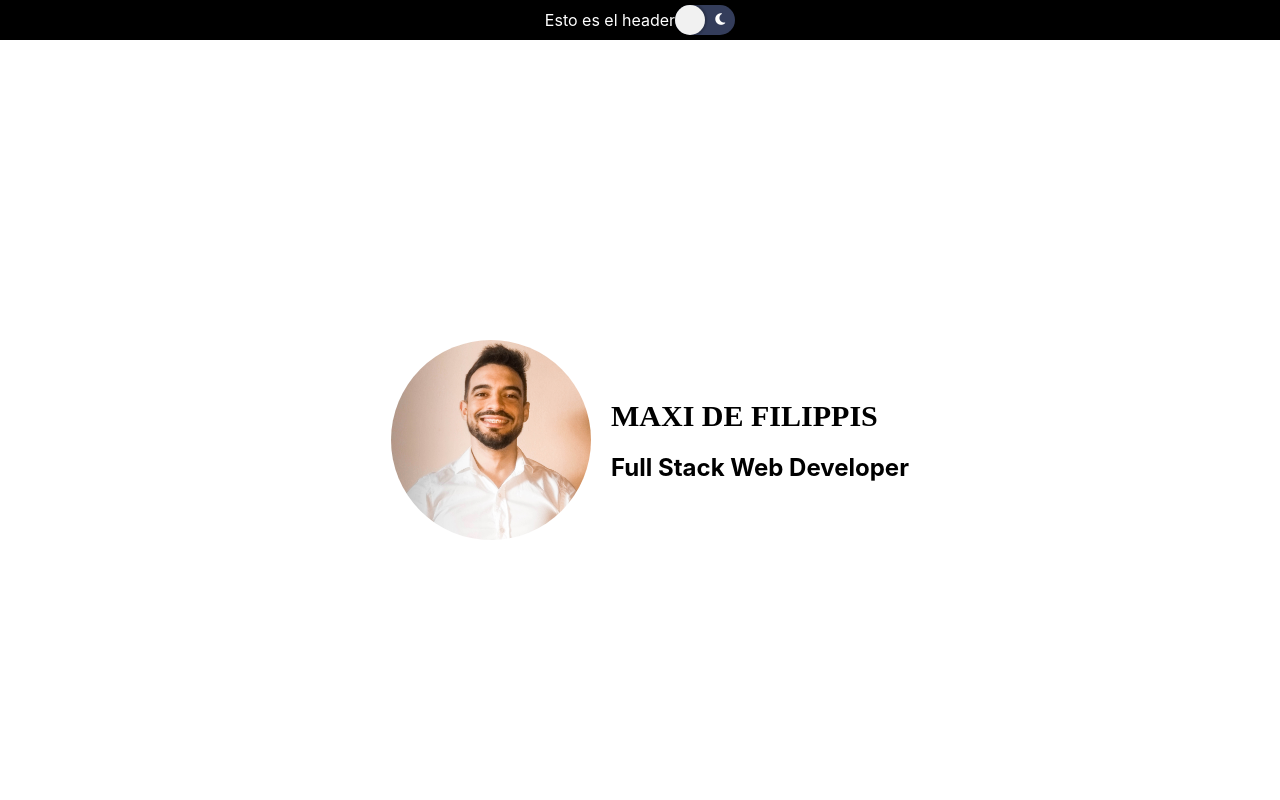
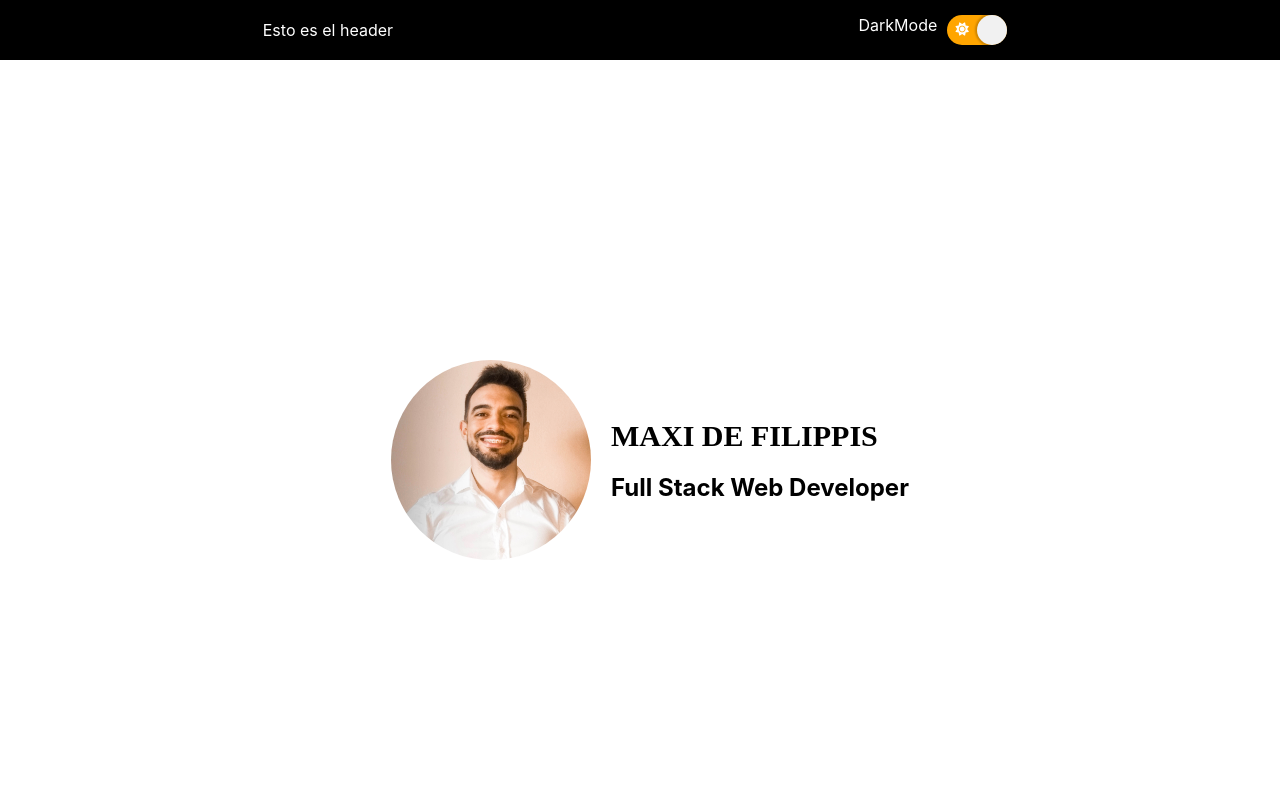
Before and after one commit to maxidefilippis/portfolio, a React (Create React App) app: page / in a window 1280 px wide. Shown: the top 800 px of the page. Built offline with nearby package versions, Linux system fonts and the light colour scheme; a web font is replaced by a local one.

Commit message:
NewFeature (src/components) Tema oscuro en funcionamiento

```diff
--- a/src/App.js
+++ b/src/App.js
@@ -1,14 +1,22 @@
-import Footer from "./components/Footer/footer"
-import Body from "./components/Body/body"
-import Header from "./components/Header/header"
+import React from "react"
+import Footer from "./components/Footer/footer";
+import Body from "./components/Body/body";
+import Header from "./components/Header/header";
+import ThemeContext, { themes } from "./components/themeContext";
 
 function App() {
+  const [theme, setTheme] = React.useState(themes.light);
+
+  const toggleTheme = () => {
+    setTheme(!theme)
+  };
+
   return (
-    <>
-      <Header />
+    <ThemeContext.Provider value={theme}>
+      <Header toggleTheme={toggleTheme} />
       <Body />
       <Footer />
-    </>
+    </ThemeContext.Provider>
   );
 }
 
--- a/src/components/Body/body.jsx
+++ b/src/components/Body/body.jsx
@@ -1,16 +1,20 @@
-import React from "react";
-import style from "./body.module.scss"
-import Home from "./home/home"
-import Projects from "./projects/projects"
-
+import React, { useContext } from "react";
+import style from "./body.module.scss";
+import Home from "./home/home";
+import Projects from "./projects/projects";
+import themeContext from "../themeContext"
 
 const Body = () => {
-    return(
-        <main className={style.body}>
-            <Home />
-            <Projects />
-        </main>
-    )
-}
+  const darkMode = useContext(themeContext);
+
+  return (
+    <main
+      className={darkMode ? [style.body, style.darkBody].join(" ") : style.body}
+    >
+      <Home />
+      <Projects />
+    </main>
+  );
+};
 
 export default Body;
--- a/src/components/Body/body.module.scss
+++ b/src/components/Body/body.module.scss
@@ -1,4 +1,4 @@
-.body{
+.body {
   background-color: white;
   color: black;
   min-height: calc(90vh - 50px);
--- a/src/components/Body/home/home.jsx
+++ b/src/components/Body/home/home.jsx
@@ -1,10 +1,13 @@
 import React from "react";
 import style from "./home.module.scss";
 import img from "../../../img/perfil.jpg";
+import themeContext from "../../themeContext";
 
 const Home = () => {
+  const darkMode = React.useContext(themeContext);
+
   return (
-    <div className={style.home}>
+    <div className={darkMode ? [style.home, style.dark].join(" ") : style.home}>
       <img className={style.img} src={img} alt="foto de perfil" />
       <div className={style.description}>
         <h1>MAXI DE FILIPPIS</h1>
--- a/src/components/Body/home/home.module.scss
+++ b/src/components/Body/home/home.module.scss
@@ -8,6 +8,10 @@
     width: 100vw;
     background-color: white;
     padding-top: 50px;
+    &.dark{
+        background-color: black;
+        color: white;
+    }
 }
 
 .img{
--- a/src/components/Header/header.jsx
+++ b/src/components/Header/header.jsx
@@ -1,38 +1,32 @@
-import React, { useEffect, useState } from "react";
+import React, { useContext } from "react";
 import style from "./header.module.scss";
+import themeContext from "../themeContext";
 
-const Header = () => {
-  const [darkMode, setDarkMode] = useState(false);
-
-  const handleSwitch = () => {
-    setDarkMode(!darkMode);
-    darkMode
-      ? localStorage.setItem("DarkMode", "true")
-      : localStorage.setItem("DarkMode", "false");
-    let dark = localStorage.getItem("DarkMode");
-    console.log(dark);
-  };
-
-  useEffect(() => {
-    let dark = localStorage.getItem("DarkMode");
-    setDarkMode(dark);
-  }, []);
+const Header = ({ toggleTheme, theme }) => {
+  const darkMode = useContext(themeContext);
 
   return (
-    <header className={style.header}>
+    <header
+      className={darkMode ? [style.header, style.dark].join(" ") : style.header}
+    >
       <div>Esto es el header</div>
+      <div className={style.switchSection}>
+        <span>{darkMode ? "LightMode" : "DarkMode"}</span>
         <button
-        className={ darkMode ? style.switchDark : style.switch}
+          className={
+            !darkMode ? [style.switch, style.active].join(" ") : style.switch
+          }
           id="switch"
-        onClick={handleSwitch}
+          onClick={toggleTheme}
         >
-        <span className={ darkMode ? [style.span, style.dark].join(" ") : style.span}>
+          <span className={style.span}>
             <i className="fas fa-sun"></i>
           </span>
-        <span className={ !darkMode ? [style.span, style.light].join(" ") : style.span }>
+          <span className={style.span}>
             <i className="fas fa-moon"></i>
           </span>
         </button>
+      </div>
     </header>
   );
 };
--- a/src/components/Header/header.module.scss
+++ b/src/components/Header/header.module.scss
@@ -3,9 +3,18 @@
   color: white;
   height: 5vh;
   display: flex;
-  justify-content: center;
+  justify-content: space-around;
   align-items: center;
   font-size: 16;
+  padding: 30px;
+  &.dark{
+    background-color: white;
+    color: black;
+  }
+}
+
+.switchSection{
+  display: flex;
 }
 
 .switch {
@@ -16,28 +25,8 @@
   cursor: pointer;
   display: flex;
   outline: none;
-}
-
-.switchDark {
-  background: orange;
-  border-radius: 1000px;
-  border: none;
-  position: relative;
-  cursor: pointer;
-  display: flex;
-  outline: none;
-}
-
-.span {
-  width: 30px;
-  height: 30px;
-  line-height: 30px;
-  display: block;
-  background: none;
-  color: #fff;
-}
-
-.light::after {
+  margin: 0 10px;
+  &::after {
     content: "";
     display: block;
     width: 30px;
@@ -51,165 +40,20 @@
     transition: 0.3s ease all;
     box-shadow: 0px 0px 2px 2px rgba(0, 0, 0, 0.2);
   }
-
-.dark::after {
-  content: "";
-  display: block;
+  &.active{
+    background: orange;
+    color: #000;
+    &::after{
+      right: 0;
+      left: unset;
+    }
+  }
+  .span {
     width: 30px;
     height: 30px;
-  position: absolute;
-  background: #f1f1f1;
-  top: 0;
-  right: 0;
-  left: unset;
-  border-radius: 100px;
-  transition: 0.3s ease all;
-  box-shadow: 0px 0px 2px 2px rgba(0, 0, 0, 0.2);
-  color: #000;
+    line-height: 30px;
+    display: block;
+    background: none;
+    color: #fff;
   }
-
-
-/* * {
-  padding: 0;
-  margin: 0;
-  -webkit-box-sizing: border-box;
-          box-sizing: border-box;
 }
-
-body {
-  background: #F1F1F1;
-  font-family: 'Roboto', sans-serif;
-  -webkit-transition: .3s ease all;
-  transition: .3s ease all;
-}
-
-a {
-  color: #222222;
-  text-decoration: none;
-  font-weight: 500;
-}
-
-.contenedor {
-  max-width: 1000px;
-  width: 90%;
-  margin: auto;
-  padding: 50px 0;
-}
-
-nav {
-  background: #FEFEFE;
-  display: -webkit-box;
-  display: -ms-flexbox;
-  display: flex;
-  -webkit-box-pack: justify;
-      -ms-flex-pack: justify;
-          justify-content: space-between;
-  -webkit-box-align: center;
-      -ms-flex-align: center;
-          align-items: center;
-  padding: 15px 20px;
-  border-radius: 5px;
-  -webkit-transition: .3s ease all;
-  transition: .3s ease all;
-  -webkit-box-shadow: 10px 10px 20px rgba(170, 170, 170, 0.16);
-          box-shadow: 10px 10px 20px rgba(170, 170, 170, 0.16);
-}
-
-nav .logotipo {
-  font-weight: 700;
-  font-family: 'Roboto', sans-serif;
-}
-
-nav .enlaces {
-  display: -webkit-box;
-  display: -ms-flexbox;
-  display: flex;
-  -webkit-box-align: center;
-      -ms-flex-align: center;
-          align-items: center;
-}
-
-nav .enlaces a {
-  margin-right: 40px;
-}
-
-nav .enlaces a:hover {
-  color: #707070;
-}
-
-.grid {
-  display: -ms-grid;
-  display: grid;
-  grid-gap: 40px 20px;
-  -ms-grid-columns: 1fr 1fr 1fr;
-      grid-template-columns: 1fr 1fr 1fr;
-  padding: 40px 0;
-}
-
-.grid .card {
-  background: #FEFEFE;
-  padding: 20px;
-  border-radius: 5px;
-  -webkit-box-shadow: 10px 10px 20px rgba(170, 170, 170, 0.16);
-          box-shadow: 10px 10px 20px rgba(170, 170, 170, 0.16);
-  display: -webkit-box;
-  display: -ms-flexbox;
-  display: flex;
-  -webkit-box-align: end;
-      -ms-flex-align: end;
-          align-items: flex-end;
-  position: relative;
-  min-height: 195px;
-  margin-top: 50px;
-  -webkit-transition: .3s ease all;
-  transition: .3s ease all;
-}
-
-.grid .card img {
-  vertical-align: top;
-  border-radius: 7px;
-  position: absolute;
-  top: -50px;
-  width: calc(100% - 40px);
-  max-height: 165px;
-  -o-object-fit: cover;
-     object-fit: cover;
-}
-
-.grid .card .botones {
-  width: 100%;
-  margin-top: 20px;
-  display: -ms-grid;
-  display: grid;
-  grid-gap: 20px;
-  -ms-grid-columns: 1fr 1fr;
-      grid-template-columns: 1fr 1fr;
-}
-
-.grid .card .botones .boton {
-  padding: 10px;
-  color: #fff;
-  width: 100%;
-  display: block;
-  background: #111111;
-  text-align: center;
-  border-radius: 5px;
-  -webkit-transition: .3s ease all;
-  transition: .3s ease all;
-}
-
-.grid .card .botones .boton.primario {
-  background: #3E60E9;
-}
-
-.grid .card .botones .boton.primario:hover {
-  background: #254BE6;
-}
-
-.grid .card .botones .boton.secundario {
-  background: #C8C8C8;
-}
-
-.grid .card .botones .boton.secundario:hover {
-  background: #ACABAB;
-} */
--- /dev/null
+++ b/src/components/themeContext.jsx
@@ -0,0 +1,10 @@
+import React from "react";
+
+export const themes = {
+  dark: true,
+  light: false,
+};
+
+const ThemeContext = React.createContext(themes.light);
+
+export default ThemeContext;
```
Also changed, not shown: src/index.js (+5 -5 lines), src/index.css (renamed from src/index.scss), 1 other file (tests, documents, lock files or other folders). Lines whose indentation alone changed are shown as unchanged.
